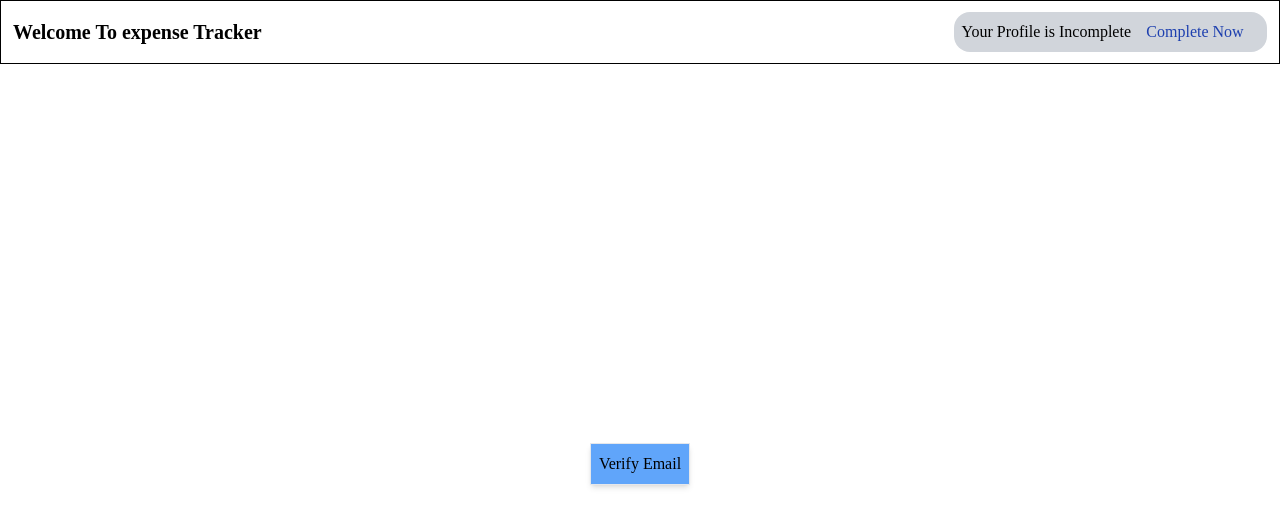
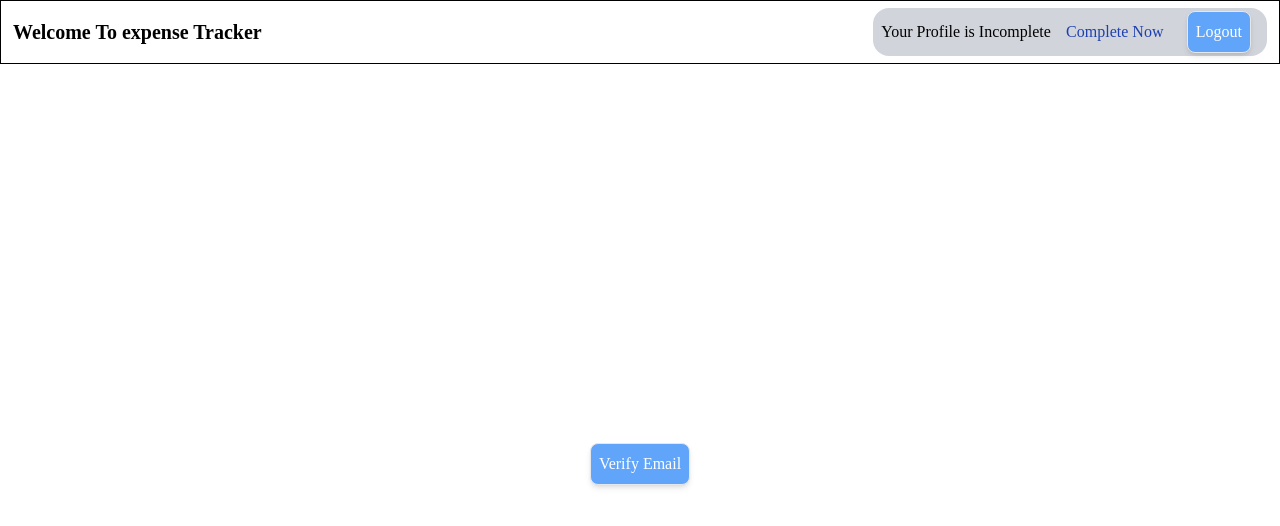
Before and after one commit to Kuldeep2804Yadav/ExpanseTracker-React, a React (Create React App) app: page /home in a window 1280 px wide. Shown: the top 526 px of the page. Built offline with nearby package versions, Linux system fonts and the light colour scheme.

Commit message:
added logout functionality

```diff
--- a/src/App.js
+++ b/src/App.js
@@ -1,9 +1,7 @@
 import AuthPage from "./components/Authentication/AuthPage";
 import { Route, Routes } from "react-router";
 import Home from "./components/Home/Home";
-import ProfileForm from "./components/Home/ProfileForm";
-import { useContext } from "react";
-import { Context } from "./contextApi/Context";
+
 
 
 function App() {
--- a/src/components/Authentication/AuthPage.js
+++ b/src/components/Authentication/AuthPage.js
@@ -4,9 +4,8 @@ import { useNavigate } from "react-router";
 import { authContext } from "../../contextApi/auth-context";
 
 const AuthPage = () => {
-  const {login,setLoggedIn,error,setError,setIdToken}=useContext(authContext);
+  const {login,setLoggedIn,error,setIdToken,setError}=useContext(authContext);
   const naviagte = useNavigate();
-
   const loginHandler = async (formData) => {
     let url;
     if (login) {
@@ -33,13 +32,13 @@ const AuthPage = () => {
         },
       })
       const data =await response.json();
-      console.log(data)
       if (!response.ok) {
         throw new Error(data.error.message || "An errr Occured");
       } else {
         alert("suceessfully login");
         setLoggedIn(true);
         setIdToken(data.idToken);
+        localStorage.setItem("idToken",data.idToken)
 
       }
       if (login) {
@@ -51,6 +50,8 @@ const AuthPage = () => {
 
     }
   };
+
+
 
   return (
     <div className=" flex flex-col justify-center items-center min-h-screen   ">
--- a/src/components/Home/Header.js
+++ b/src/components/Home/Header.js
@@ -1,23 +1,38 @@
 import { useContext } from "react";
 import { Context } from "../../contextApi/Context";
-
+import Button from "../UI/Button";
+import { authContext } from "../../contextApi/auth-context";
+import { useNavigate } from "react-router";
 
 const Header = (props) => {
-  const { setContactFormOpen,setProfilePara,setTitle} = useContext(Context);
+  const { setContactFormOpen, setProfilePara, setTitle } = useContext(Context);
+  const navigate=useNavigate();
+
+  const { setIdToken, setLoggedIn,setVerify } = useContext(authContext);
+  const logoutHandler = () => {
+    setIdToken("");
+    localStorage.removeItem("idToken");
+    setLoggedIn(false);
+    navigate('/', {replace:"true"})
+  };
   const openHandler = () => {
     setContactFormOpen(true);
     setTitle("Winner never quite.Quitter never wins");
-    setProfilePara("Your Profile is 64 % completed .A complete profile has Higher chances of landing job");
+    setProfilePara(
+      "Your Profile is 64 % completed .A complete profile has Higher chances of landing job"
+    );
+    setVerify(false);
   };
 
   return (
     <div className=" h-16 text-black p-3 border border-black flex items-center justify-between">
       <div className="font-bold text-xl">{props.title}</div>
-      <div className=" h-auto  w-auto flex items-center justify-center bg-gray-300 rounded-2xl bg p-2">
+      <div className=" h-12  w-auto flex items-center justify-center bg-gray-300 rounded-2xl bg p-2">
         <p className=" w-auto">{props.profilepara}</p>
         <button className="mx-2 w-28 text-blue-800" onClick={openHandler}>
           Complete Now
         </button>
+        <Button title="Logout" onClick={logoutHandler} />
       </div>
     </div>
   );
--- a/src/components/Home/Home.js
+++ b/src/components/Home/Home.js
@@ -3,16 +3,18 @@ import Header from "./Header";
 import { Context } from "../../contextApi/Context";
 import ProfileForm from "./ProfileForm";
 import EmailVerify from "./EmailVerify";
+import { authContext } from "../../contextApi/auth-context";
 
 const Home = () => {
   const { contactFormOpen, profilepara, title } = useContext(Context);
-  const { verify } = useContext(Context);
+  const {verify}=useContext(authContext);
+
 
   return (
     <div className=" ">
       <Header title={title} profilepara={profilepara} />
-      {!verify && <EmailVerify />}
-      {verify && contactFormOpen && <ProfileForm />}
+      {verify && <EmailVerify/>}
+      {contactFormOpen && <ProfileForm/>}
 
     </div>
   );
--- a/src/components/Home/ProfileForm.js
+++ b/src/components/Home/ProfileForm.js
@@ -45,7 +45,7 @@ const ProfileForm = () => {
     if (idToken) {
       getProfileData();
     }
-  }, [idToken]);
+  },[idToken]);
 
   const profileFormSubmitHandler = async (e) => {
     e.preventDefault();
--- a/src/components/UI/Button.js
+++ b/src/components/UI/Button.js
@@ -3,7 +3,7 @@ import React from "react";
 const Button = (props) => {
   return (
     <div
-      className={` ${props.className} h-auto cursor-pointer w-max p-2 m-2 bg-blue-400 shadow-md hover:bg-white text-black border border-black1`} onClick={props.onClick}
+      className={` ${props.className} h-auto text-white cursor-pointer w-max p-2 m-2 bg-blue-400 shadow-md hover:bg-white hover:text-black border border-black1 rounded-lg`} onClick={props.onClick}
     >
       {props.title}
     </div>
--- a/src/contextApi/auth-context.js
+++ b/src/contextApi/auth-context.js
@@ -1,11 +1,18 @@
-import React, { useState } from "react";
+import React, { useEffect, useState } from "react";
 export const authContext = React.createContext();
 
 export const AuthContextProvider = ({ children }) => {
   const [login, setLoggedIn] = useState(false);
   const [error, setError] = useState(null);
   const [idToken, setIdToken] = useState("");
-  const [verify, setVerify] = useState(false);
+  const [verify, setVerify] = useState(true);
+  const initialtoken = localStorage.getItem("idToken");
+  useEffect(() => {
+    if (initialtoken) {
+      setIdToken(initialtoken);
+    }
+  }, [initialtoken]);
+
   const authContextValue = {
     login,
     setLoggedIn,
@@ -15,6 +22,7 @@ export const AuthContextProvider = ({ children }) => {
     idToken,
     verify,
     setVerify,
+
   };
   return (
     <authContext.Provider value={authContextValue}>
```
